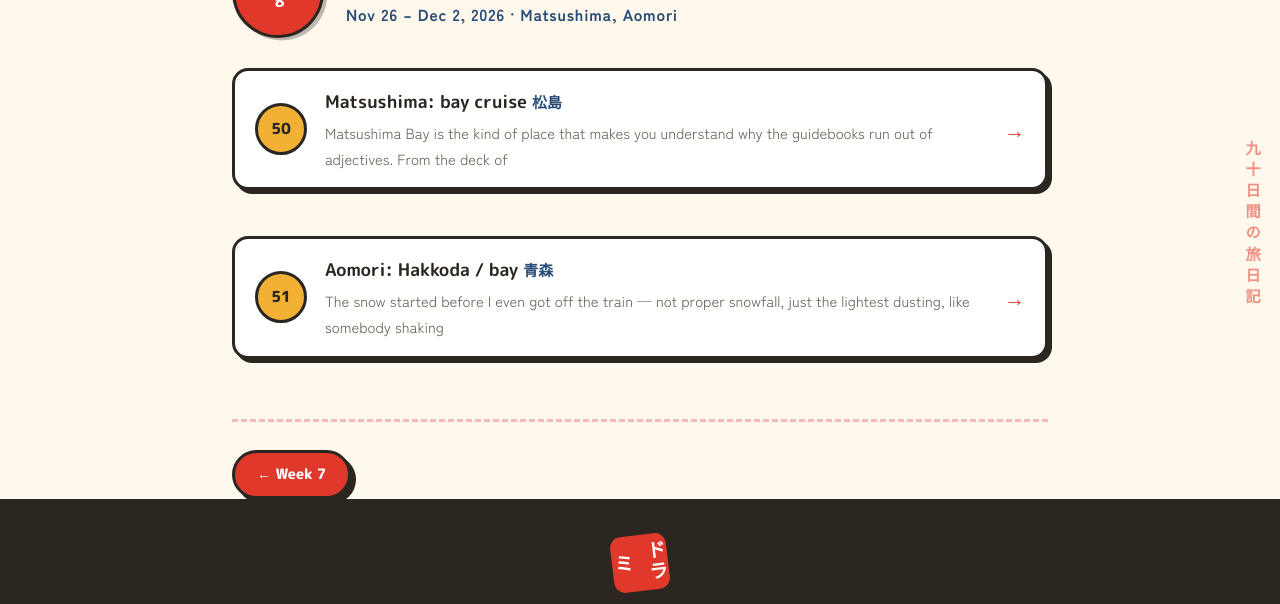
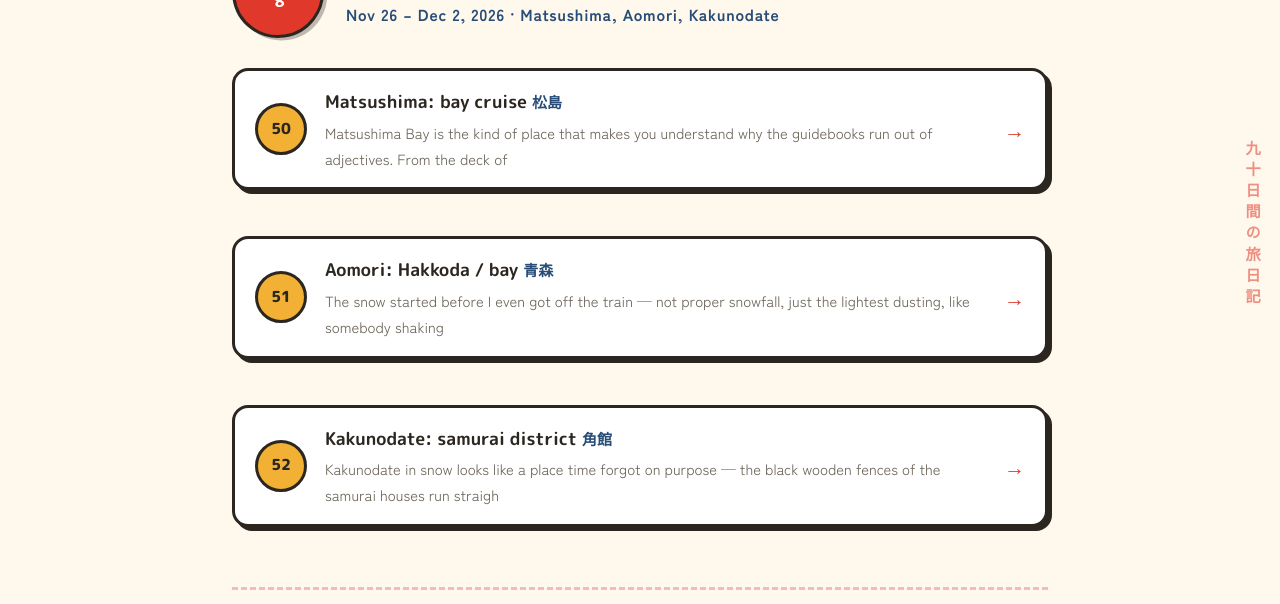
Before and after one commit to neo475269/dorami-in-japan, a plain HTML site: page weeks/week-08.html in a window 1280 px wide. Shown: the part 175-779 px from the top of the page. Drawn offline with Linux system fonts and the light colour scheme.

Commit message:
Dorami blog Day 52: Kakunodate

```diff
--- a/weeks/week-08.html
+++ b/weeks/week-08.html
@@ -25,7 +25,7 @@
     <span class="day-badge lg">WEEK<br>8</span>
     <div>
       <h2>Week 8 — Days 50–56</h2>
-      <p class="post-jp">Nov 26 – Dec 2, 2026 · Matsushima, Aomori</p>
+      <p class="post-jp">Nov 26 – Dec 2, 2026 · Matsushima, Aomori, Kakunodate</p>
     </div>
   </div>
 
@@ -33,6 +33,7 @@
     <!-- WEEKPOSTS:START -->
 <a class="post-row" href="../posts/day-50-matsushima-bay-cruise.html"><span class="mini-badge">50</span><div><h3>Matsushima: bay cruise <span class="jp">松島</span></h3><p>Matsushima Bay is the kind of place that makes you understand why the guidebooks run out of adjectives. From the deck of</p></div><span class="row-arrow">→</span></a>
 <a class="post-row" href="../posts/day-51-aomori-hakkoda-bay.html"><span class="mini-badge">51</span><div><h3>Aomori: Hakkoda / bay <span class="jp">青森</span></h3><p>The snow started before I even got off the train — not proper snowfall, just the lightest dusting, like somebody shaking</p></div><span class="row-arrow">→</span></a>
+<a class="post-row" href="../posts/day-52-kakunodate-samurai-district.html"><span class="mini-badge">52</span><div><h3>Kakunodate: samurai district <span class="jp">角館</span></h3><p>Kakunodate in snow looks like a place time forgot on purpose — the black wooden fences of the samurai houses run straigh</p></div><span class="row-arrow">→</span></a>
     <!-- WEEKPOSTS:END -->
   </div>
 
```
